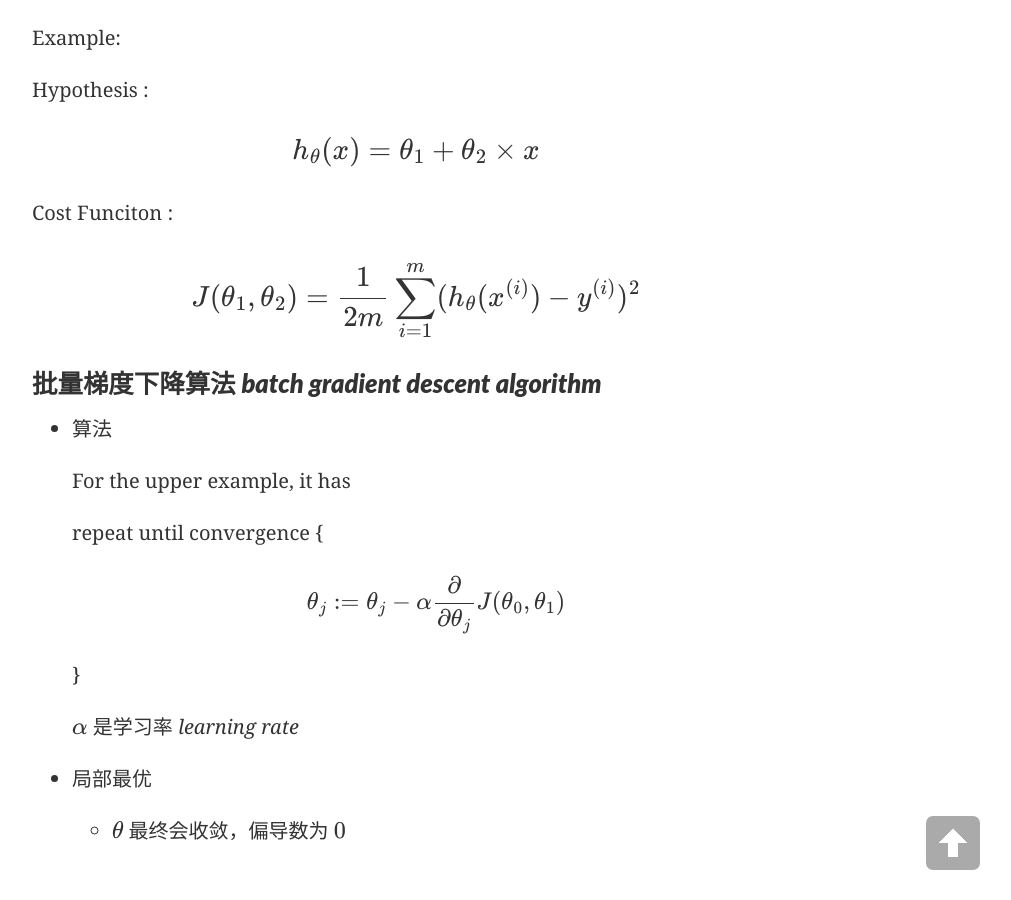
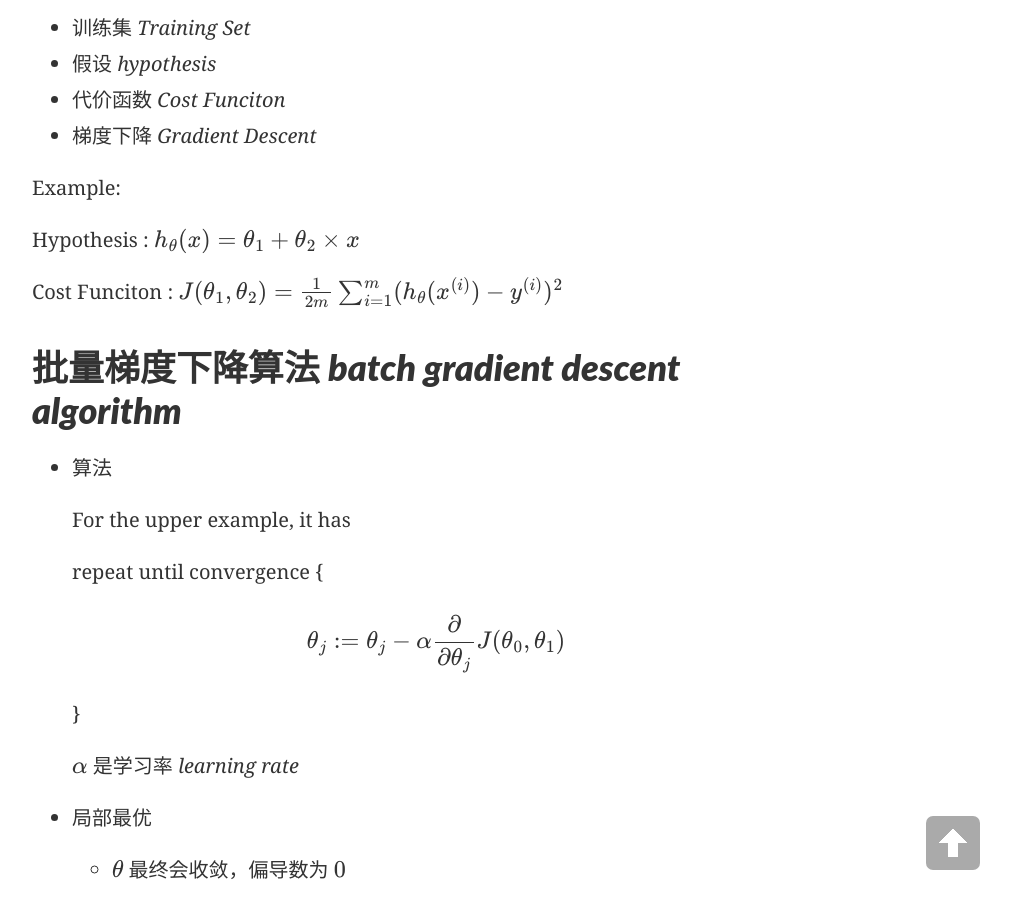
Before and after one commit to zdf1230/zdf1230.github.io, a Jekyll site: the page built from _posts/2016-01-13-Machine Learning Summary Section One.md, in a window 1280 px wide and 900 px high, scrolled down 1204 px. Shown: the whole window, without its empty margins (224-1235 px from the left). Built offline with Jekyll 4.4.1, drawn with Linux system fonts in a browser that asks for light colours; nearby versions of some CDN libraries; some web fonts are replaced; Markdown is read by kramdown in place of the engine named in the settings; formulas are drawn with MathJax 3; comment, search, counter and statistics services are not loaded.

Commit message:
try mathjax again

```diff
--- a/_posts/2016-01-13-Machine Learning Summary Section One.md
+++ b/_posts/2016-01-13-Machine Learning Summary Section One.md
@@ -8,21 +8,21 @@ date: 2016-01-13 16:34:10 -0700
 comments: true
 ---
 
-#### 机器学习的定义
+### 机器学习的定义
 由Tom Mitchell提出，来自卡内基梅隆大学，Tom定义的机器学习是，一个好的学习问题定义如下，他说，一个程序被认为能从经验E中学习，解决任务T，达到性能度量值P，当且仅当，有了经验E后，经过P评判，程序在处理T时的性能有所提升。
 
-#### 监督学习 _Supervised Learning_
+### 监督学习 _Supervised Learning_
 * 回归 _Regression_
     * predict continuous valued output
 * 分类 _Classification_
 	* discrete valued output
 
-#### 无监督学习 _Unsupervised Learning_
+### 无监督学习 _Unsupervised Learning_
 * 聚类
 * 鸡尾酒宴会问题
 	* $$[W,s,v] = svd((repmat(sum(x.*x,1),size(x,1),1).*x)*x');$$
 
-#### 单变量线性回归 _Linear Regression with One Variable_
+### 单变量线性回归 _Linear Regression with One Variable_
 
 * 训练集 _Training Set_
 * 假设 _hypothesis_
@@ -31,16 +31,12 @@ comments: true
 
 Example:
 
-Hypothesis :
+Hypothesis : $$h_{\theta}(x)={\theta}_1 + {\theta}_2 \times x$$
 
-$$h_{\theta}(x)={\theta}_1 + {\theta}_2 \times x$$
-
-Cost Funciton :
-
-$$J(\theta_1,\theta_2) =  \frac{1}{2m}\sum_{i = 1}^{m} (h_\theta(x^{(i)})-y^{(i)})^2$$
+Cost Funciton : $$J(\theta_1,\theta_2)=\frac{1}{2m}\sum_{i = 1}^{m}(h_\theta(x^{(i)})-y^{(i)})^2$$
 
 
-#### 批量梯度下降算法 _batch gradient descent algorithm_
+### 批量梯度下降算法 _batch gradient descent algorithm_
 
 * 算法
 
```
